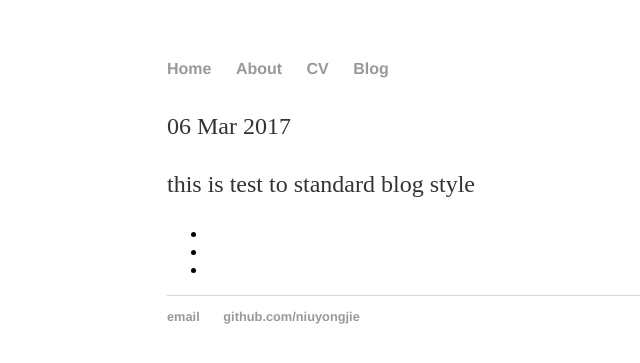
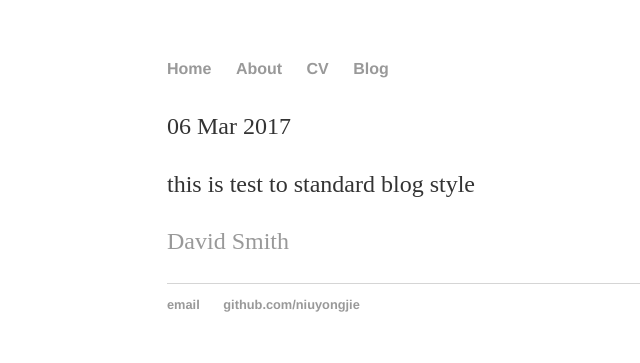
Before and after one commit to niuyongjie/niuyongjie.github.io, a Jekyll site: the page built from _posts/2017-03-06-standar-blog.md, in a window 1280 px wide. Shown: the top 363 px of the page, without its empty margins (25-665 px from the left). Built offline with Jekyll 4.4.1, drawn with Linux system fonts in a browser that asks for light colours.

Commit message:
test _data/ floder

```diff
--- /dev/null
+++ b/_data/people.yml
@@ -0,0 +1,3 @@
+dave:
+    name: David Smith
+    twitter: DavidSilvaSmith
--- a/_posts/2017-03-06-standar-blog.md
+++ b/_posts/2017-03-06-standar-blog.md
@@ -2,16 +2,15 @@
 layout: post
 title: "standard blog style post"
 date: 2017-03-06 09:38:02
-tag: tag1 ;tag2
+author: dave
 ---
 
 this is test to standard blog style
 
-<ul>
+{% assign author = site.data.people[page.author] %}
 
-{% for member in site.data.members %}
-<li><a href = "https://github.com/{{ memeber.github }}">
-	{{ memeber.name}}
-</a></li>
-{% endfor %}
-</ul>
+<a rel = "author"
+   href = "https://twitter.com/{{author.twitter}}"
+   title = "{{author.name}}">
+	{{author.name}}
+</a>
--- a/blog/index.html
+++ b/blog/index.html
@@ -15,8 +15,3 @@ title: niuyongjie blog
 		</li>
 	{% endfor %}
 </ul>
-{{paginator.per_page}}
-total_posts:{{paginator.total_posts}}
-total_pages:{{paginator.total_pages}}
-page:{{paginator.page}}
-next_page:{{paginator.next_page}}
```
